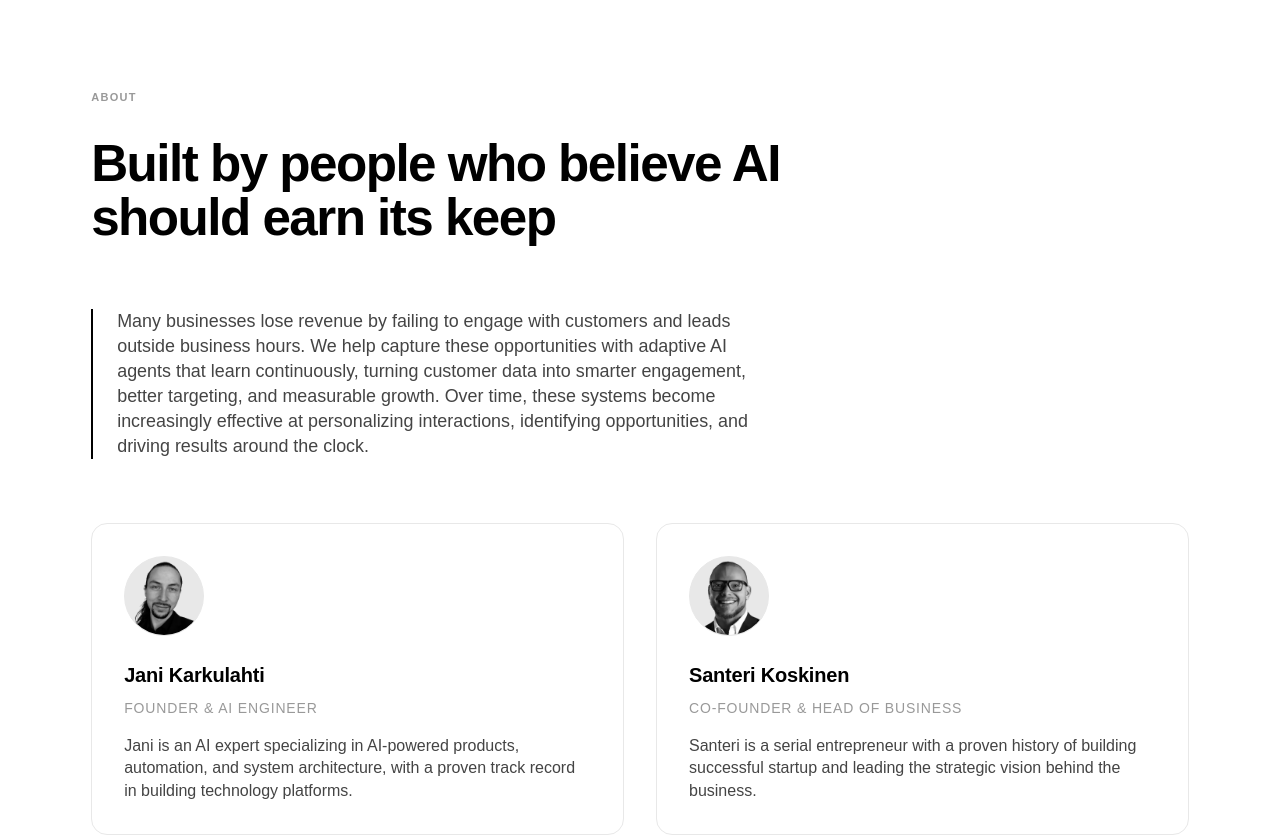
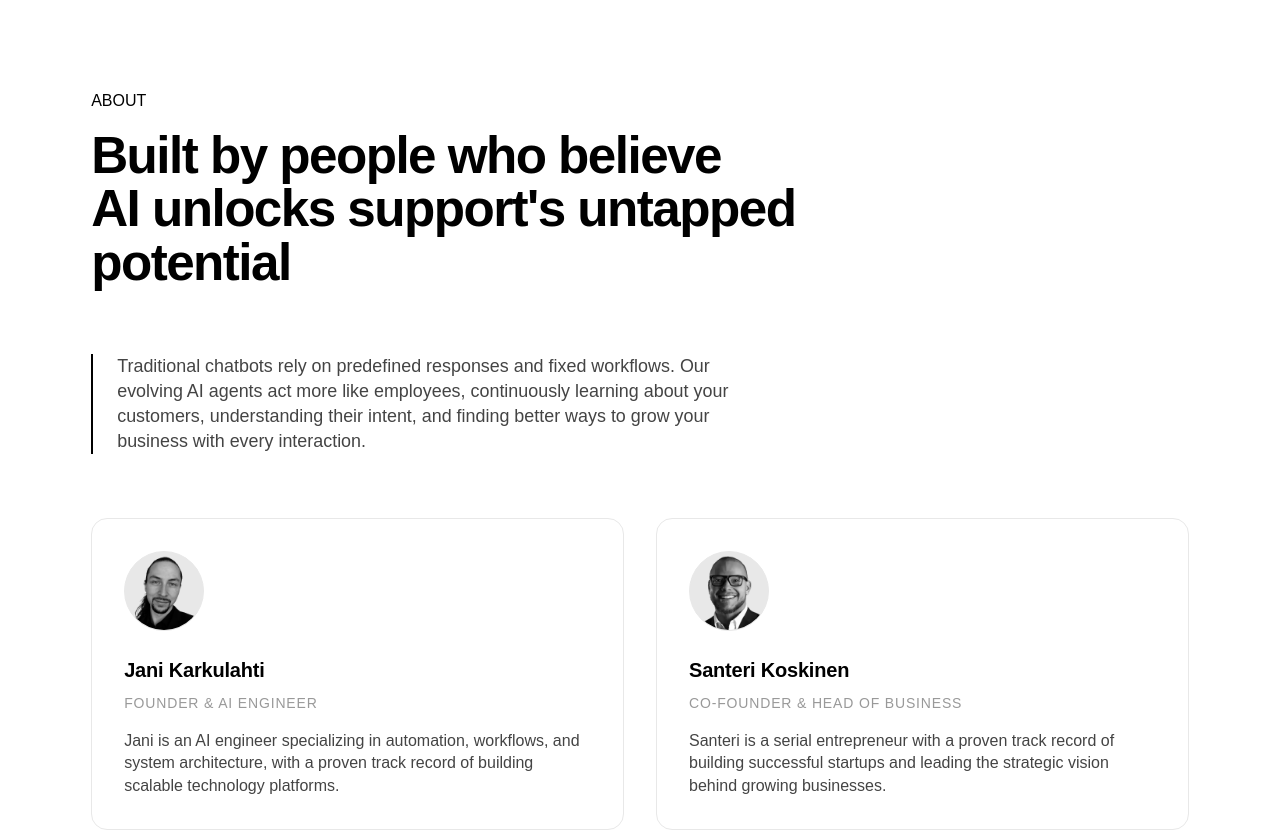
Before and after one commit to synabs/website, a React (Vite) app: page / in a window 1280 px wide. Shown: the part 5260-6095 px from the top of the page. Built offline with nearby package versions, Linux system fonts and the light colour scheme; no server answers.

Commit message:
Update About.jsx

```diff
--- a/src/components/About.jsx
+++ b/src/components/About.jsx
@@ -5,12 +5,12 @@ export default function About() {
     <section className="about">
       <div className="about__inner">
         <div className="about__header">
-          <p className="evolve-stats__label">ABOUT</p>
-          <h2 className="about__title">Built by people who believe AI should earn its keep</h2>
+          <p className="about__label">ABOUT</p>
+          <h2 className="about__title">Built by people who believe <br />AI unlocks support's untapped potential</h2>
         </div>
         <div className="about__mission">
           <p className="about__mission-text">
-            Many businesses lose revenue by failing to engage with customers and leads outside business hours. We help capture these opportunities with adaptive AI agents that learn continuously, turning customer data into smarter engagement, better targeting, and measurable growth. Over time, these systems become increasingly effective at personalizing interactions, identifying opportunities, and driving results around the clock.
+            Traditional chatbots rely on predefined responses and fixed workflows. Our evolving AI agents act more like employees, continuously learning about your customers, understanding their intent, and finding better ways to grow your business with every interaction.
           </p>
         </div>
         <div className="about__team">
@@ -18,9 +18,9 @@ export default function About() {
             <img src="/jani.avif" alt="Jani Karkulahti" className="about__photo" />
             <div className="about__member-info">
               <p className="about__member-name">Jani Karkulahti</p>
-              <p className="about__member-role">Founder & AI Engineer</p>
+              <p className="about__member-role">FOUNDER & AI Engineer</p>
               <p className="about__member-bio">
-                Jani is an AI expert specializing in AI-powered products, automation, and system architecture, with a proven track record in building technology platforms.
+                Jani is an AI engineer specializing in automation, workflows, and system architecture, with a proven track record of building scalable technology platforms.
               </p>
             </div>
           </div>
@@ -28,9 +28,9 @@ export default function About() {
             <img src="/santeri.avif" alt="Santeri Koskinen" className="about__photo" />
             <div className="about__member-info">
               <p className="about__member-name">Santeri Koskinen</p>
-              <p className="about__member-role">Co-Founder & Head of Business</p>
+              <p className="about__member-role">CO-FOUNDER & Head of Business</p>
               <p className="about__member-bio">
-                Santeri is a serial entrepreneur with a proven history of building successful startup and leading the strategic vision behind the business.
+                Santeri is a serial entrepreneur with a proven track record of building successful startups and leading the strategic vision behind growing businesses.
               </p>
             </div>
           </div>
```
